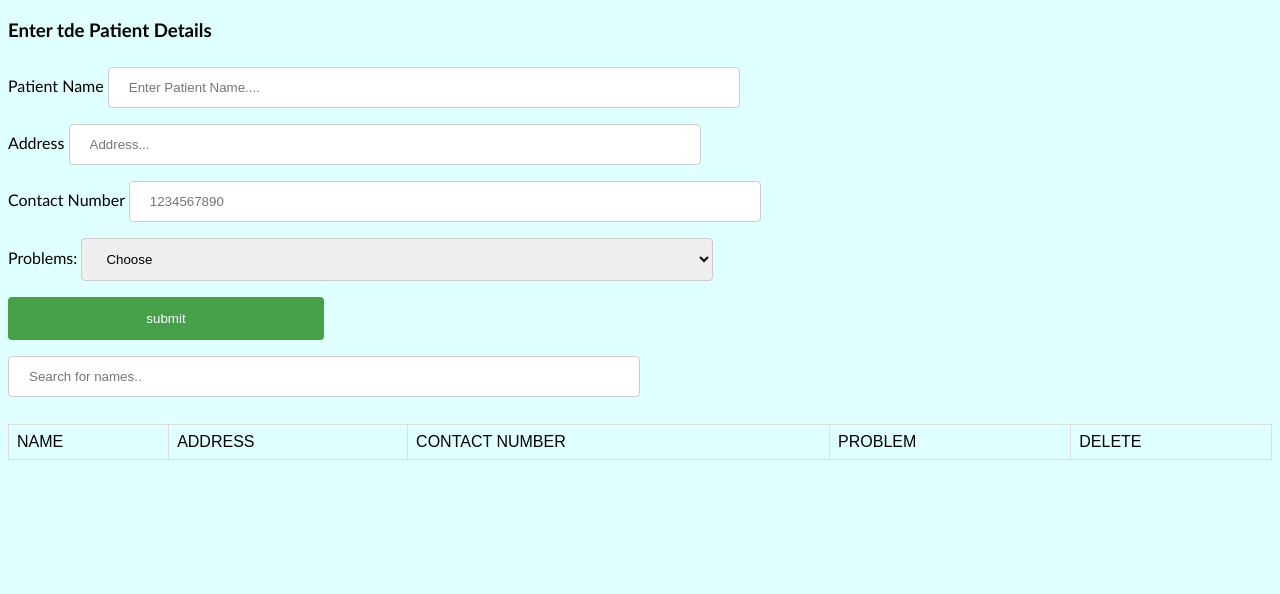
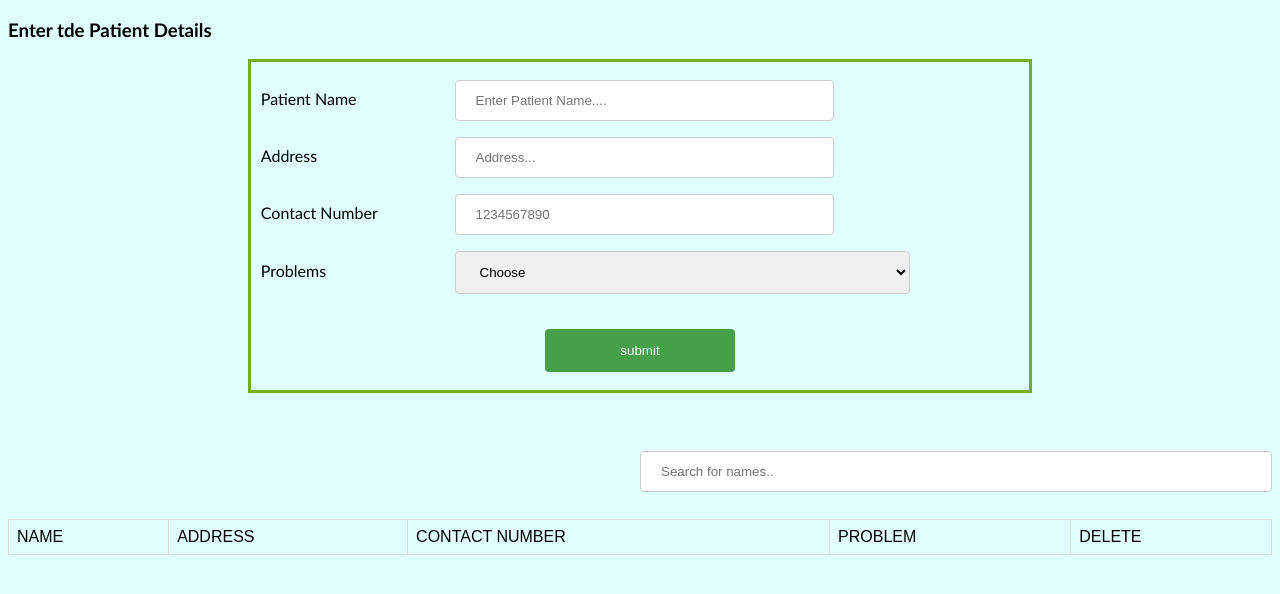
Before and after one commit to yathishpoojary/Patient-Queue, a plain HTML site: page index2.html in a window 1280 px wide. Drawn offline with Linux system fonts and the light colour scheme.

Commit message:
added  css

```diff
--- a/index2.html
+++ b/index2.html
@@ -11,20 +11,25 @@
 
               <h3>Enter tde Patient Details</h3>
     <!-- <form action=""> -->
-      <div>
+      <div class='formDiv'>
         <div class='rowDiv'>
           <label class='lableClass' for="fname">Patient Name</label>
           <input class='inputClass' type="text" class="name" id ="name" placeholder="Enter Patient Name.... " required> <br>
         </div>
 
+        <div class='rowDiv'>
+          <label class='lableClass'>Address</label>
+          <input class='inputClass' type="text" class="address" id ="address" placeholder="Address..." required > <br>
+        </div>
 
-        <label >Address</label>
-   <input type="text" class="address" id ="address" placeholder="Address..." required > <br>
+        <div class='rowDiv'>
+          <label class='lableClass'>Contact Number</label>
+          <input class='inputClass' type="number"  class="contactNumber" id="number" placeholder="1234567890 "  required ><br>
+        </div>
 
-      <label >Contact Number</label>
-        <input type="number"  class="contactNumber" id="number" placeholder="1234567890 "  required ><br>
-        <label > Problems:</label>
-       <select name="problem" class="problem" id="problem"  required>
+        <div class='rowDiv'>
+          <label class='lableClass' > Problems</label>
+          <select class='inputClass' name="problem" class="problem" id="problem"  required>
                <option >Choose </option>
                <option value="fever">Fever
                <option value="stomach Pain">Stomach Pain
@@ -32,12 +37,18 @@
                <option value="Cough">Cough
                <option value="dental">Dental
            </select>
+        </div>
       <br>
+      <div class="buttonDiv" >
+        <input  type="submit" value="submit"  onclick="submitPatientData()">
       </div>
 
-        <input type="submit" value="submit"  onclick="submitPatientData()">
+
+      </div>
+
+
     <!-- </form> -->
-     <div>
+     <div class=searchDiv>
       <input type="text" id="myInput" onkeyup="search()" placeholder="Search for names.." title="Type in a name">
     </div>
 
--- a/my.css
+++ b/my.css
@@ -1,5 +1,5 @@
 body {
-
+  border-radius: 5px;
     background-color: lightcyan;
     font-family: 'Gill Sans', 'Gill Sans MT', Calibri, 'Trebuchet MS', sans-serif;
 
@@ -24,7 +24,8 @@ body {
     border-radius: 4px;
     box-sizing: border-box;
   }
-  input[type=submit] {
+  input[type=submit]
+  {
     width: 100%;
     background-color: #4CAF50;
     color: white;
@@ -33,6 +34,7 @@ body {
     border: none;
     border-radius: 4px;
     cursor: pointer;
+    align-self:center;
   }
   input[type=submit] {
     background-color: #45a049;
@@ -53,16 +55,37 @@ body {
     background-color: #dddddd;
   }
 
-    /* .rowDiv {
-      background-color: mediumorchid;
+  .center {
+    margin: auto;
+    width: 60%;
+    border: 3px solid #73AD21;
+    padding: 10px;
+  }
+
+  .formDiv{
+    margin: auto;
+    width: 60%;
+    border: 3px solid #73AD21;
+    padding: 10px;
+  }
+    .rowDiv {
+      width:100%;
     }
     .lableClass{
-      color: maroon;
+      display: inline-block;
       width: 25%;
-      background-color: mediumblue;
+
     }
 
     .inputClass{
-      width: 25%;
-      background-color: mediumblue;
-    } */
+      display: inline-block;
+      width: 60%;
+    }
+    .searchDiv
+    {
+      text-align:end;
+      margin-top: 50px;
+    }
+    .buttonDiv {
+      text-align:center;
+    }
```
Also changed, not shown: app2.js (+0 -10 lines). Lines whose indentation alone changed are shown as unchanged.
